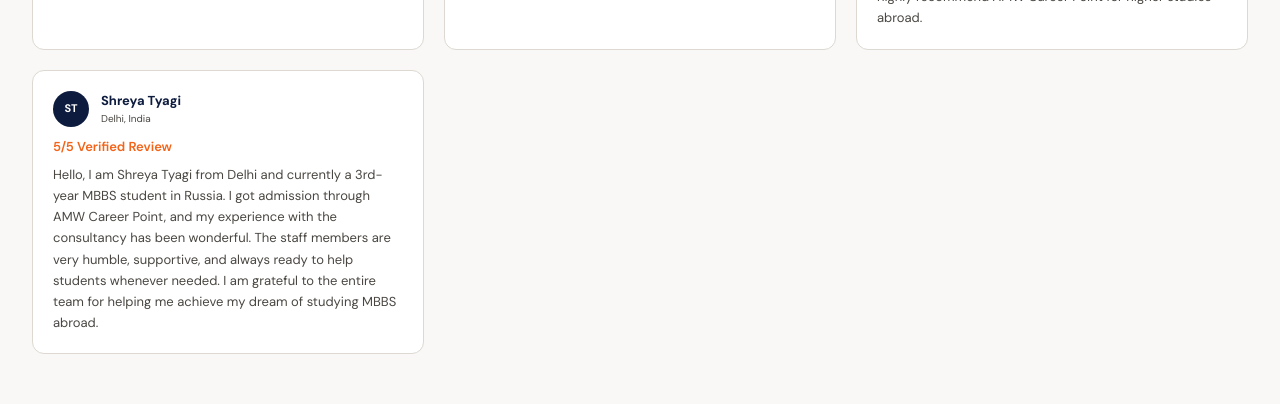
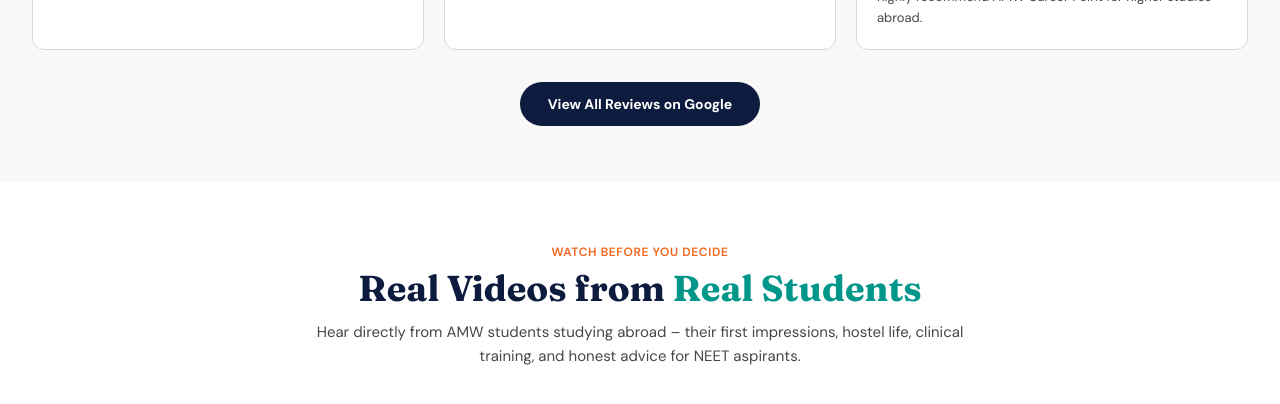
Before and after one commit to Abhimanayu/amwcareerpoint-frontend, a Next.js app: page / in a window 1280 px wide. Shown: the part 7218-7622 px from the top of the page. Built offline with nearby package versions, Linux system fonts and the light colour scheme; no server answers.

Commit message:
Update home reviews section and add Google reviews CTA

```diff
--- a/src/components/home/ReviewsSection.tsx
+++ b/src/components/home/ReviewsSection.tsx
@@ -43,6 +43,8 @@ const reviews = [
   },
 ];
 
+const GOOGLE_REVIEWS_URL = 'https://www.google.com/search?q=AMW+Career+Point+Jaipur+reviews';
+
 function getInitials(name: string) {
   return name
     .replace(/^Dr\.\s*/i, '')
@@ -72,7 +74,7 @@ export function ReviewsSection() {
         </div>
 
         <div className="grid sm:grid-cols-2 md:grid-cols-3 gap-4 sm:gap-5">
-          {reviews.map((review) => (
+          {reviews.slice(0, 6).map((review) => (
             <div key={review.name} className="rounded-xl border border-[#DDD9D2] bg-white p-4 sm:p-5">
               <div className="flex items-center gap-3 mb-2.5">
                 <div className="w-9 h-9 rounded-full bg-[#0D1B3E] flex items-center justify-center text-white text-[11px] font-bold">
@@ -88,6 +90,18 @@ export function ReviewsSection() {
             </div>
           ))}
         </div>
+
+        <div className="mt-8 text-center">
+          <a
+            href={GOOGLE_REVIEWS_URL}
+            target="_blank"
+            rel="noopener noreferrer"
+            className="inline-flex min-h-11 items-center justify-center rounded-full bg-[#0D1B3E] px-7 py-3 text-sm font-bold text-white transition-colors hover:bg-[#142a5a]"
+            aria-label="View all reviews on Google"
+          >
+            View All Reviews on Google
+          </a>
+        </div>
       </div>
     </section>
   );
```
